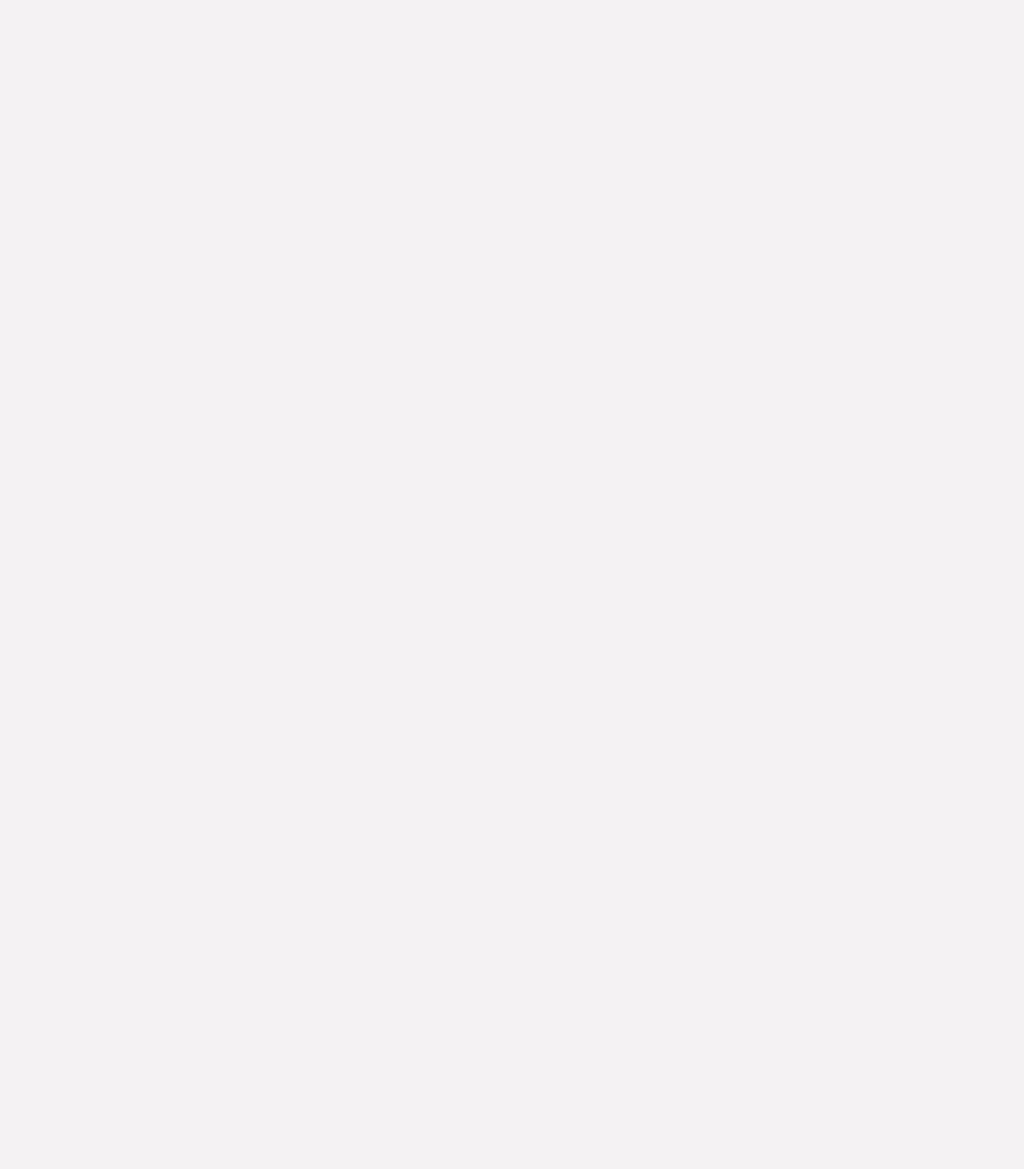
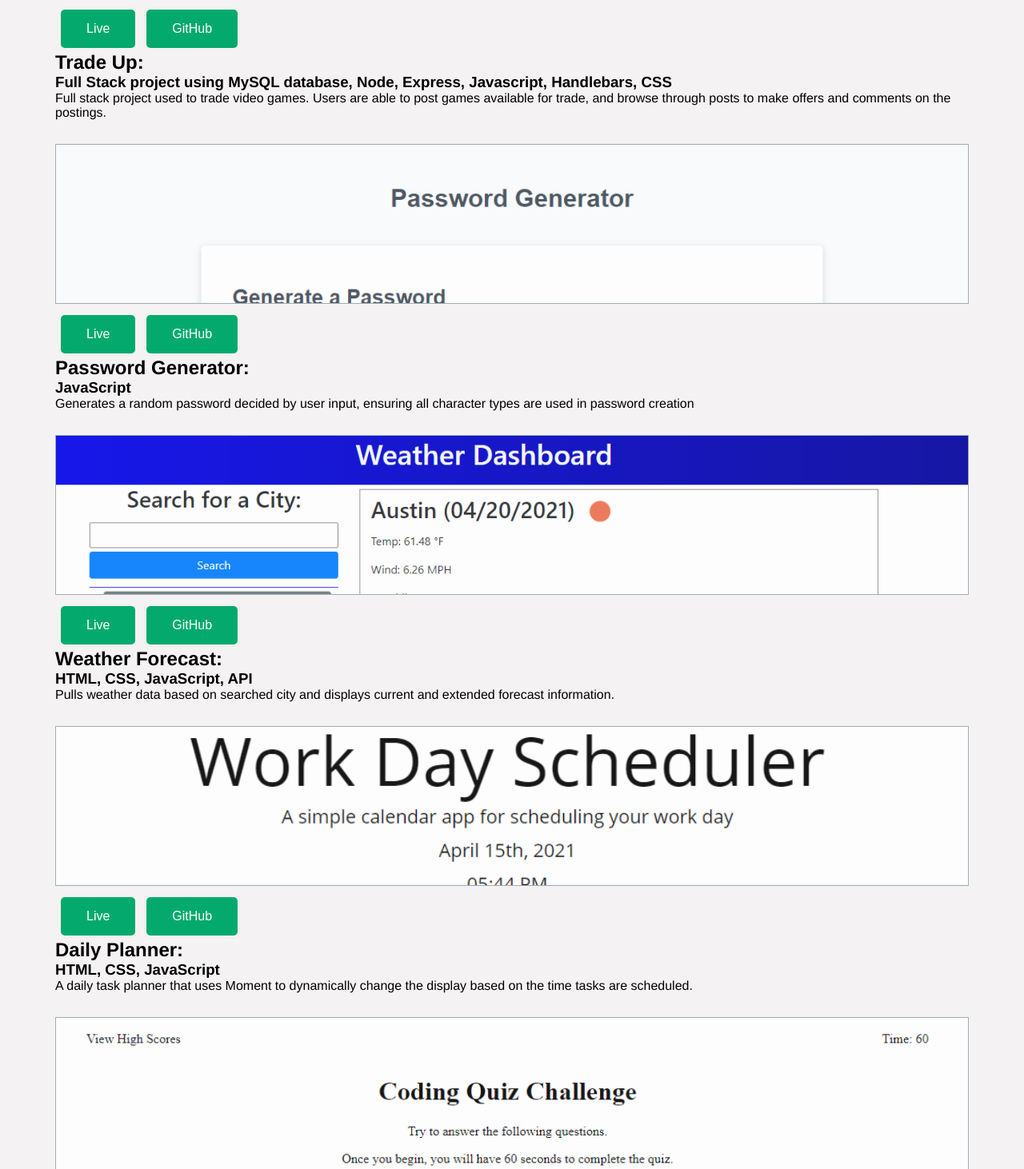
Before and after one commit to kunkelkevin/react-portfolio, a React (Create React App) app: page / in a window 1280 px wide. Shown: the part 1188-2650 px from the top of the page at 80% size. Before the commit the page ends 800 px from the top, so only its background shows below. Built offline with nearby package versions, Linux system fonts and the light colour scheme.

Commit message:
Portfolio section and project components

```diff
--- a/src/App.js
+++ b/src/App.js
@@ -3,6 +3,7 @@ import "./App.css";
 import Header from "./components/Header";
 import About from "./components/About";
 import Footer from "./components/Footer";
+import Portfolio from "./components/Portfolio";
 
 function App() {
   const [sections] = useState([
@@ -23,6 +24,7 @@ function App() {
       ></Header>
       <main>
         <About />
+        <Portfolio />
         <Footer />
       </main>
     </div>
--- /dev/null
+++ b/src/components/Portfolio/index.js
@@ -0,0 +1,67 @@
+import React, { useState } from 'react';
+import Project from '../Project';
+
+const Portfolio = () => {
+
+  const [projects] = useState([
+    {
+      title: 'Movie Fusion',
+      tech: 'Interactive Front End Project using JavaScript, CSS, HTML, APIs, Bulma, LocalStorage',
+      description: 'Interactive website that allows you to search and store movies, tv shows and actors and find what providers they can be streamed from.',
+      link: 'https://kunkelkevin.github.io/Movie-Fusion/',
+      gitHub: 'https://github.com/kunkelkevin/Movie-Fusion',
+      type: 'movie-fusion'
+    },
+    {
+        title: 'Trade Up',
+        tech: 'Full Stack project using MySQL database, Node, Express, Javascript, Handlebars, CSS',
+        description: 'Full stack project used to trade video games. Users are able to post games available for trade, and browse through posts to make offers and comments on the postings.',
+        link: 'https://kunkelkevin.github.io/trade-up',
+        gitHub: 'https://github.com/kunkelkevin/trade-up',
+        type: 'trade-up'
+      },
+      {
+        title: 'Password Generator',
+        tech: 'JavaScript',
+        description: 'Generates a random password decided by user input, ensuring all character types are used in password creation',
+        link: 'https://kunkelkevin.github.io/password-generator/',
+        gitHub: 'https://github.com/kunkelkevin/password-generator',
+        type: 'password-generator'
+      },
+      {
+        title: 'Weather Forecast',
+        tech: 'HTML, CSS, JavaScript, API',
+        description: 'Pulls weather data based on searched city and displays current and extended forecast information.',
+        link: 'https://kunkelkevin.github.io/weather/',
+        gitHub: 'https://github.com/kunkelkevin/weather',
+        type: 'weather'
+      },
+      {
+        title: 'Daily Planner',
+        tech: 'HTML, CSS, JavaScript',
+        description: 'A daily task planner that uses Moment to dynamically change the display based on the time tasks are scheduled.',
+        link: 'https://kunkelkevin.github.io/daily-planner/',
+        gitHub: 'https://github.com/kunkelkevin/daily-planner',
+        type: 'daily-planner'
+      },
+      {
+        title: 'Code Quiz',
+        tech: 'JavaScript, LocalStorage',
+        description: 'A javaScript quiz about javaScript that randomly displays questions and answer order.  Uses a timer to get and store a highscore table.',
+        link: 'https://kunkelkevin.github.io/code-quiz/',
+        gitHub: 'https://github.com/kunkelkevin/code-quiz',
+        type: 'code-quiz'
+      },
+  ]);
+
+    return (
+      <section id="projects">
+        <h2> Projects:</h2>
+        {projects.map((project) => (
+          <Project project={project} />
+        ))}
+      </section>
+    );
+};
+
+export default Portfolio;
--- /dev/null
+++ b/src/components/Project/index.js
@@ -0,0 +1,23 @@
+import React from 'react';
+
+function Project({project}) {
+  const { title, tech, description, link, gitHub, type } = project;
+  return (
+    <section>
+      <a
+        href = {link}
+        className= {`project ${type}`}
+        target= "_blank"
+        rel="noreferrer"
+        ></a>
+        <div>
+        <a href={link} target="_blank" rel="noreferrer"><button type="button">Live</button></a>
+        <a href={gitHub} target="_blank" rel="noreferrer"><button type="button">GitHub</button></a>
+        <h2>{title}:</h2>
+        <h3>{tech}</h3>
+        <p>{description}</p>
+      </div>
+    </section>
+  );
+}
+export default Project;
--- a/src/index.css
+++ b/src/index.css
@@ -116,7 +116,7 @@ header ul li span:hover {
 
 /* Projects section */
 
-#projects {
+#projects section {
   width: 90%;
   margin: 0 auto;
   display: flex;
@@ -124,24 +124,24 @@ header ul li span:hover {
   justify-content: space-between;
 }
 
-#projects a {
+#projects section a {
   text-decoration: none;
   width: 45%;
   margin: 5px;
   height: 200px;
 }
 
-#projects a :hover {
+#projects section a :hover {
   opacity: 0.5;
 }
-#projects div {
+#projects section div {
   display: block;
   padding: 5px;
   width: 100%;
   margin-bottom: 20px;
 }
-#projects a:first-child,
-#projects a:nth-child(2) {
+#projects section a:first-child,
+#projects section a:nth-child(2) {
   width: 100%;
 }
 .project {
@@ -164,6 +164,9 @@ header ul li span:hover {
 }
 .weather {
   background-image: url("./assets/img/weather-bg.png");
+}
+.code-quiz {
+  background-image: url("./assets/img/code-quiz-bg.png");
 }
 
 .trade-up {
```
